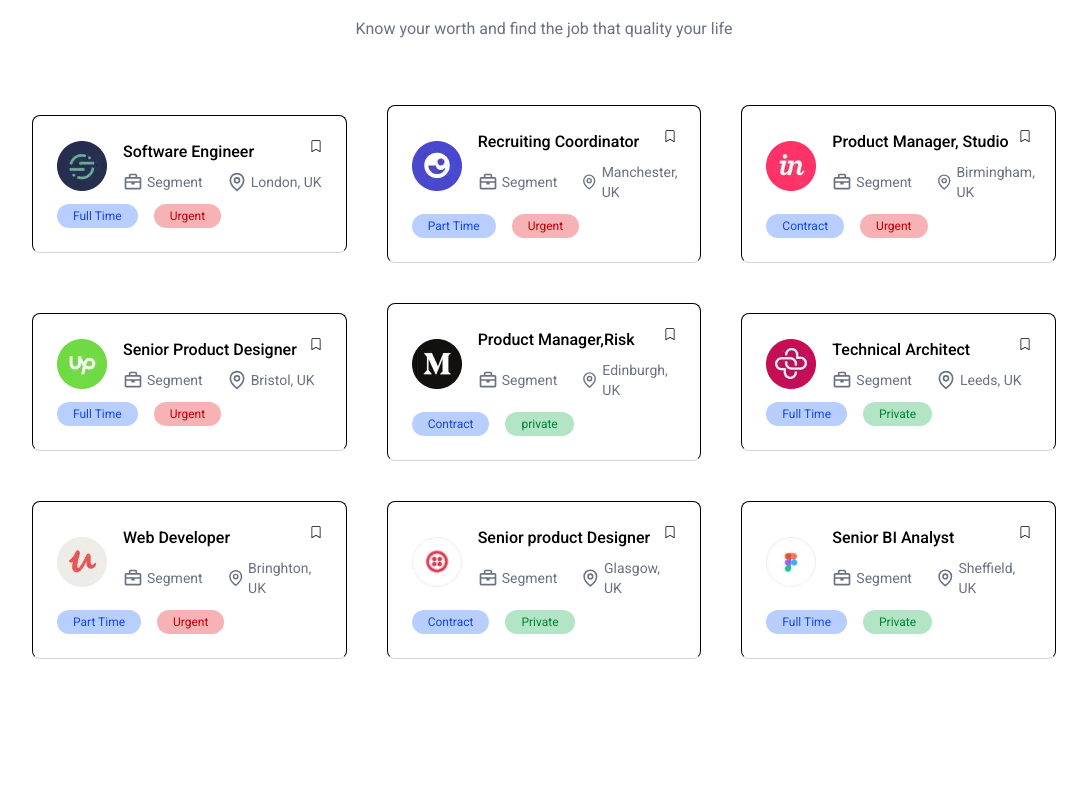
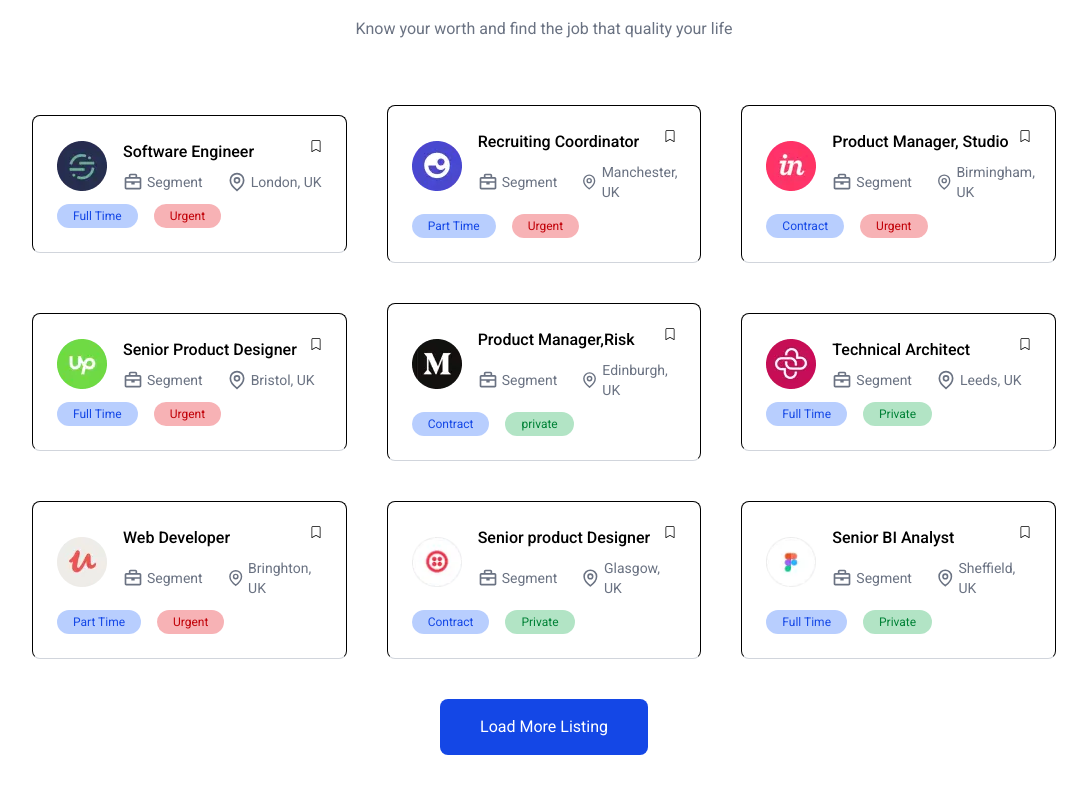
Before and after one commit to subashtamang2/job-landing, a Next.js app: page / in a window 1280 px wide. Shown: the part 1559-2352 px from the top of the page, without its empty margins (96-1183 px from the left). Before the commit the page ends 2282 px from the top, so only its background shows below. Built offline with nearby package versions, Linux system fonts and the light colour scheme.

Commit message:
more loading button added

```diff
--- a/components/Home/Job/Job.tsx
+++ b/components/Home/Job/Job.tsx
@@ -92,6 +92,10 @@ const Job = () => {
             <JobCard job={job} />
           </div>
         })}
+
+      </div>
+      <div className='mt-10 text-center'>
+        <button className='px-10 py-4 bg-blue-700 text-white cursor-pointer rounded-lg hover:bg-blue-800 transition-all duration-200'>Load More Listing</button>
       </div>
     </div>
   )
```
